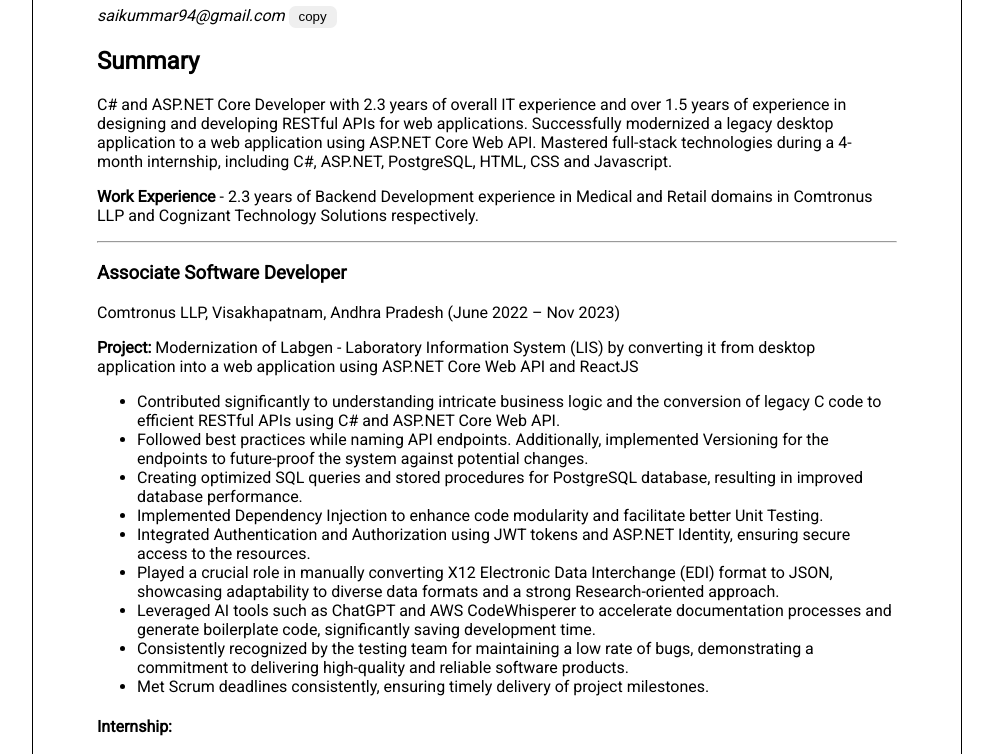
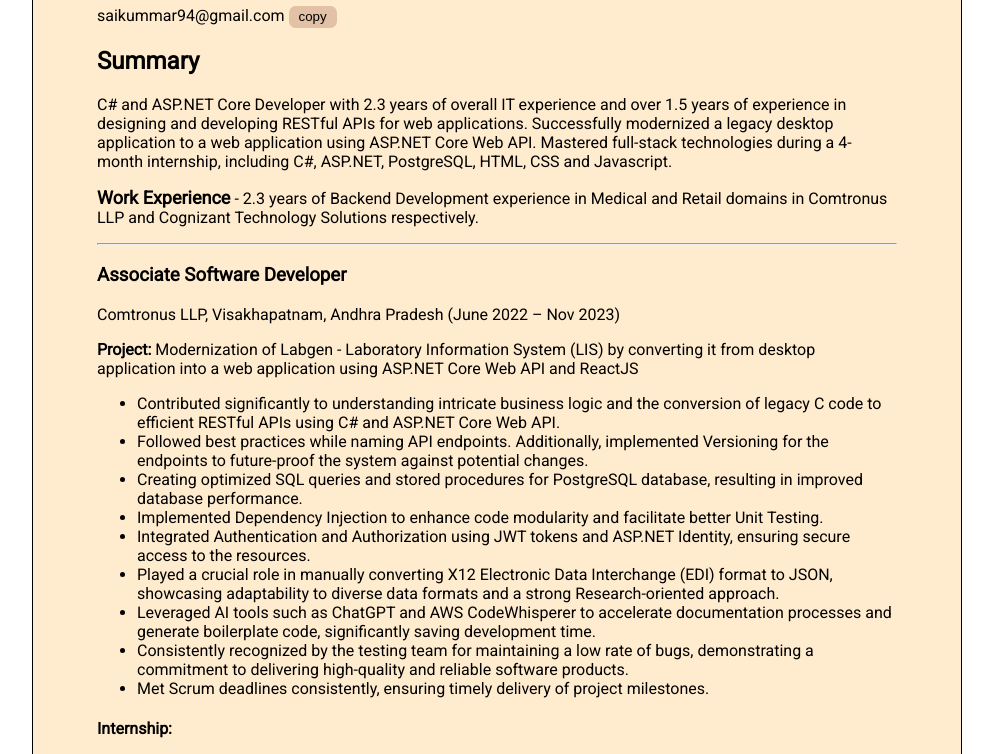
Before and after one commit to SaiKummar/html-portfolio, a plain HTML site: page index.html in a window 1280 px wide. Shown: the part 100-854 px from the top of the page, without its empty margins (143-1136 px from the left). Drawn offline with Linux system fonts and the light colour scheme.

Commit message:
changed colors

```diff
--- a/index.html
+++ b/index.html
@@ -30,10 +30,11 @@
             padding: 0.25em 0.5em;
             transition: width 0.5s ease-out, background-color 0.25s, transform 0.5s ease-in-out;
             cursor: pointer;
+            background-color: #e3c1a6;
         }
 
         button:hover {
-            background-color: lightgrey;
+            background-color: #c66f6f;
         }
 
         .button-clicked {
@@ -48,6 +49,7 @@
         }
 
         .resume {
+            background-color: blanchedalmond;
             width: 100vb;
             border: 0.1rem solid black;
             border-radius: 2rem;
@@ -58,6 +60,10 @@
             display: flex;
             justify-content: center;
         }
+
+        .work-experience {
+            font-size: large;
+        }
     </style>
 </head>
 
@@ -65,7 +71,7 @@
     <div class="resume-container">
         <div class="resume">
             <h1>P Sai Kumar Reddy</h1>
-            <address>saikummar94@gmail.com</address>
+            <span>saikummar94@gmail.com</span>
             <div class="copy-container">
                 <button id="copy" onclick="copyToClipboard()">copy</button>
                 <span><small id="message"></small></span>
@@ -77,7 +83,9 @@
                 to a web application using ASP.NET Core Web API. Mastered full-stack technologies during a 4-month
                 internship,
                 including C#, ASP.NET, PostgreSQL, HTML, CSS and Javascript.</p>
-            <p><b>Work Experience</b> - 2.3 years of Backend Development experience in Medical and Retail domains in
+            <p><b class="work-experience">Work Experience</b> - 2.3 years of Backend Development experience in Medical
+                and Retail
+                domains in
                 Comtronus
                 LLP and Cognizant Technology Solutions respectively.</p>
             <hr />
```
